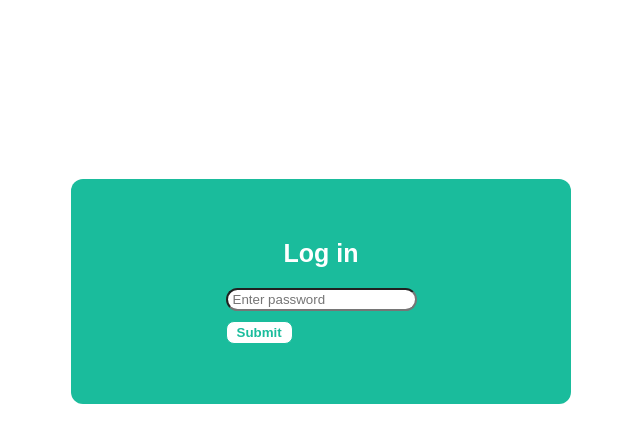
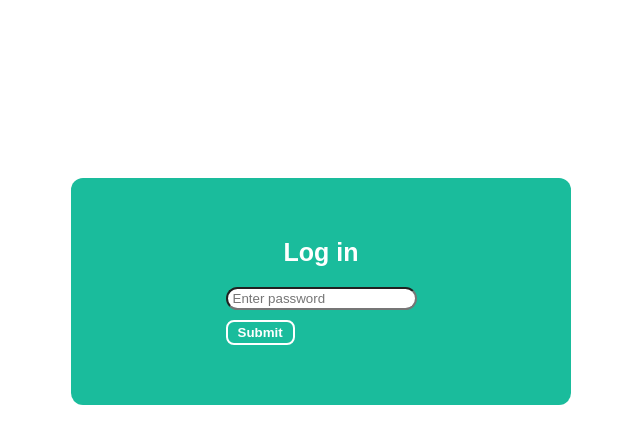
Before and after one commit to hiasr/po_site, a Flask app: page / in a window 1280 px wide. Shown: the part 109-553 px from the top of the page, without its empty margins (319-959 px from the left). Run offline with Flask 2, Linux system fonts and the light colour scheme.

Commit message:
Some styling

```diff
--- a/static/css/home.css
+++ b/static/css/home.css
@@ -43,17 +43,19 @@ body {
 
 #password {
     padding: 2px 5px;
+
 }
 #submit {
-    background: white;
-    border: 1px solid #1abc9c;
-    color: #1abc9c;
+    background: #1abc9c;
+    border: 2px solid white;
+    color: white;
     font-weight: bold;
     border-radius: 8px;
     padding: 3px 10px;
 }
 
 #password{
+    border: Opx solid black;
     border-radius: 18px;
 }
 label, input {
```
Also changed, not shown: static/css/buy.css (+3 -11 lines), 1 other file.
